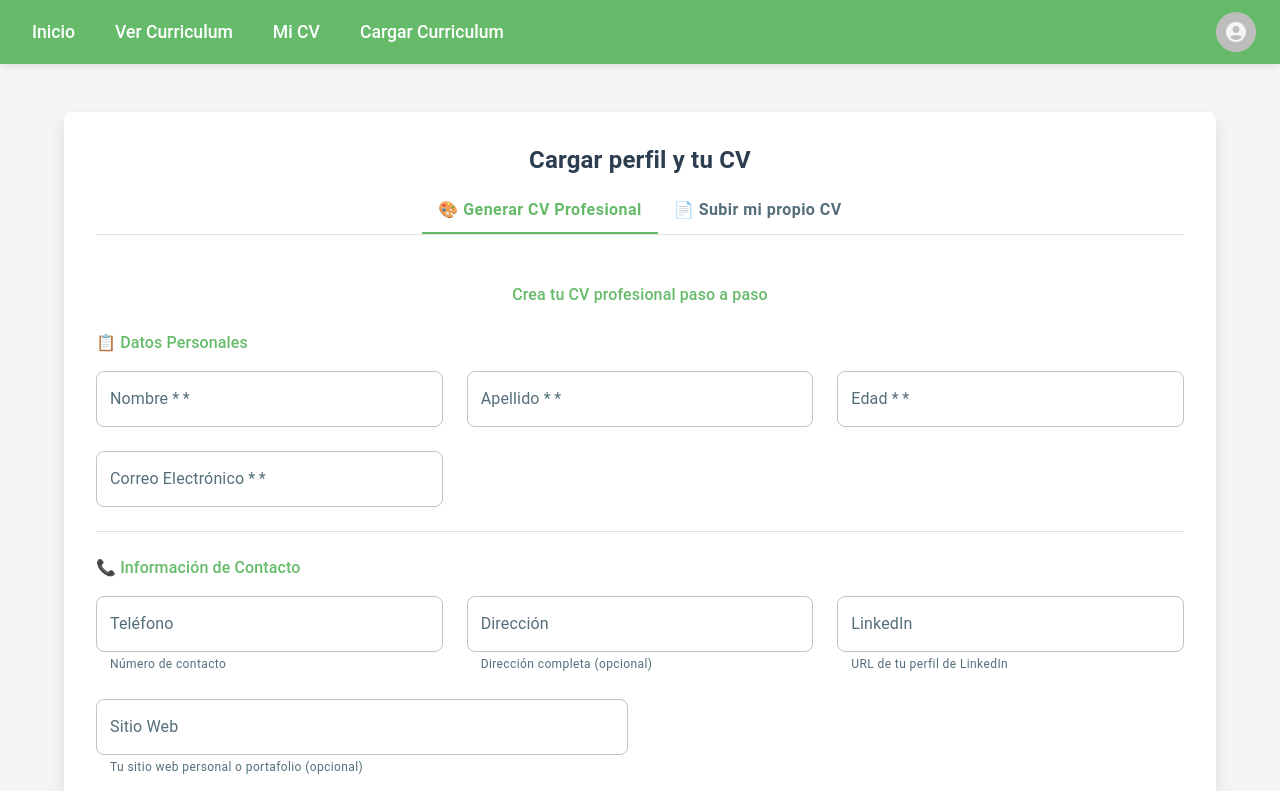
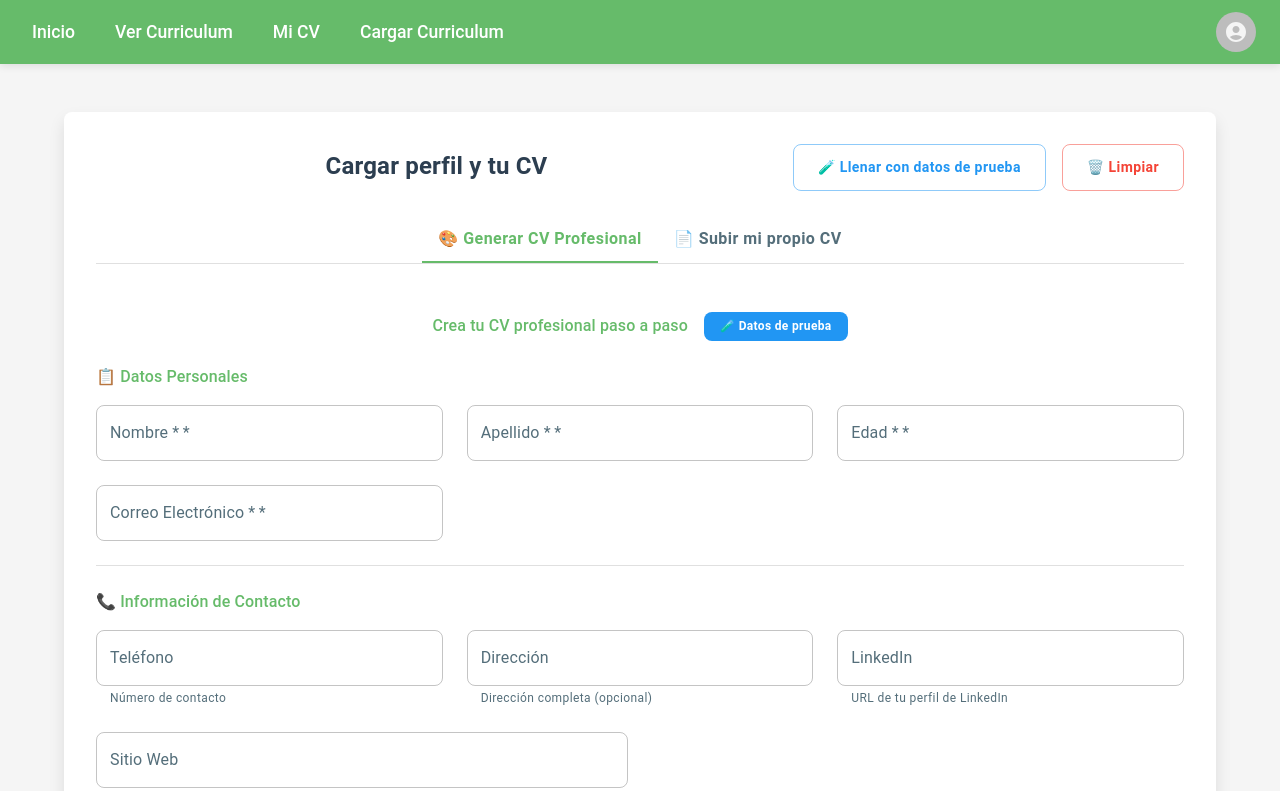
Before and after one commit to loctime/controlTrabajo, a React (Vite) app: page /cvc in a window 1280 px wide. Shown: the top 791 px of the page. Built offline with nearby package versions, Linux system fonts and the light colour scheme; no server answers; the database is empty; sample sign-in values are in the browser's storage.

Commit message:
funciona1

```diff
--- a/src/components/pages/cargaCv/cargaCv.jsx
+++ b/src/components/pages/cargaCv/cargaCv.jsx
@@ -168,6 +168,214 @@ const CargaCv = ({ handleClose, setIsChange, updateDashboard }) => {
     });
   }, [handleFileChange]);
 
+  // Función para llenar el formulario con datos de prueba
+  const fillWithTestData = useCallback(() => {
+    const testData = {
+      // Datos personales
+      Nombre: "Juan Carlos",
+      Apellido: "González Pérez",
+      Edad: "28",
+      Email: "juan.gonzalez@email.com",
+
+      // Información de contacto
+      telefono: "+34 612 345 678",
+      direccion: "Calle Mayor 123, 3º A, Madrid",
+      linkedin: "https://linkedin.com/in/juancgonzalez",
+      sitioWeb: "https://juan-gonzalez.dev",
+      perfilProfesional: "Desarrollador Frontend con 5 años de experiencia en React, Vue.js y tecnologías web modernas. Apasionado por crear interfaces de usuario intuitivas y experiencias digitales excepcionales.",
+
+      // Información profesional
+      categoriaGeneral: "Informática y Tecnología",
+      categoriaEspecifica: "Desarrollador Frontend",
+
+      // Ubicación
+      ciudad: "San Nicolás",
+      localidad: "Centro",
+
+      // Experiencias laborales
+      experiencias: [
+        {
+          id: "exp-1",
+          cargo: "Desarrollador Frontend Senior",
+          empresa: "TechCorp Solutions",
+          ubicacion: "San Nicolás, Argentina",
+          fechaInicio: "01/2022",
+          fechaFin: "Actualidad",
+          descripcion: "Liderazgo técnico en el desarrollo de aplicaciones web con React y TypeScript. Implementación de arquitecturas escalables y mejora de rendimiento en un 40%. Colaboración con equipos de diseño y backend para entregar productos de alta calidad.",
+          esActual: true
+        },
+        {
+          id: "exp-2",
+          cargo: "Desarrollador Frontend",
+          empresa: "Digital Agency Pro",
+          ubicacion: "Ramallo, Argentina",
+          fechaInicio: "03/2020",
+          fechaFin: "12/2021",
+          descripcion: "Desarrollo de sitios web y aplicaciones e-commerce para clientes internacionales. Uso de Vue.js, Nuxt.js y integración con APIs REST. Trabajo en equipo ágil con metodologías Scrum.",
+          esActual: false
+        },
+        {
+          id: "exp-3",
+          cargo: "Desarrollador Junior",
+          empresa: "StartupTech",
+          ubicacion: "San Nicolás, Argentina",
+          fechaInicio: "06/2019",
+          fechaFin: "02/2020",
+          descripcion: "Desarrollo de componentes React reutilizables y mantenimiento de código legacy. Participación en code reviews y mejora continua de procesos de desarrollo.",
+          esActual: false
+        }
+      ],
+
+      // Educación
+      educacion: [
+        {
+          id: "edu-1",
+          titulo: "Grado en Ingeniería Informática",
+          institucion: "Universidad Nacional de Rosario",
+          ubicacion: "San Nicolás, Argentina",
+          fechaInicio: "09/2015",
+          fechaFin: "06/2019",
+          descripcion: "Especialización en Ingeniería del Software. Proyecto final: Aplicación web para gestión de inventarios con React y Node.js. Nota media: 8.2"
+        },
+        {
+          id: "edu-2",
+          titulo: "Certificación AWS Cloud Practitioner",
+          institucion: "Amazon Web Services",
+          ubicacion: "Online",
+          fechaInicio: "01/2023",
+          fechaFin: "03/2023",
+          descripcion: "Fundamentos de computación en la nube, servicios AWS y mejores prácticas de seguridad."
+        }
+      ],
+
+      // Habilidades
+      habilidades: [
+        { id: "skill-1", nombre: "React", nivel: "Experto" },
+        { id: "skill-2", nombre: "TypeScript", nivel: "Avanzado" },
+        { id: "skill-3", nombre: "JavaScript", nivel: "Experto" },
+        { id: "skill-4", nombre: "Vue.js", nivel: "Avanzado" },
+        { id: "skill-5", nombre: "Node.js", nivel: "Intermedio" },
+        { id: "skill-6", nombre: "CSS/SASS", nivel: "Avanzado" },
+        { id: "skill-7", nombre: "Git", nivel: "Avanzado" },
+        { id: "skill-8", nombre: "Figma", nivel: "Intermedio" },
+        { id: "skill-9", nombre: "Trabajo en Equipo", nivel: "Avanzado" },
+        { id: "skill-10", nombre: "Resolución de Problemas", nivel: "Avanzado" }
+      ],
+
+      // Idiomas
+      idiomas: [
+        { id: "lang-1", idioma: "Español", nivel: "Nativo" },
+        { id: "lang-2", idioma: "Inglés", nivel: "Avanzado" },
+        { id: "lang-3", idioma: "Francés", nivel: "Básico" }
+      ],
+
+      // Certificaciones
+      certificaciones: [
+        {
+          id: "cert-1",
+          nombre: "AWS Cloud Practitioner",
+          institucion: "Amazon Web Services",
+          fecha: "03/2023",
+          url: "https://aws.amazon.com/certification/certified-cloud-practitioner/"
+        },
+        {
+          id: "cert-2",
+          nombre: "React Developer Certification",
+          institucion: "Meta (Facebook)",
+          fecha: "08/2022",
+          url: ""
+        }
+      ],
+
+      // Proyectos
+      proyectos: [
+        {
+          id: "proj-1",
+          nombre: "E-commerce Platform",
+          descripcion: "Plataforma de comercio electrónico completa desarrollada con React, Node.js y MongoDB. Incluye sistema de pagos, gestión de inventarios y panel administrativo. Proyecto personal con más de 1000 usuarios registrados.",
+          tecnologias: "React, Node.js, MongoDB, Stripe, AWS",
+          url: "https://github.com/juan-gonzalez/ecommerce-platform"
+        },
+        {
+          id: "proj-2",
+          nombre: "Task Management App",
+          descripcion: "Aplicación de gestión de tareas con interfaz drag-and-drop, notificaciones en tiempo real y colaboración en equipo. Desarrollada con Vue.js y Firebase.",
+          tecnologias: "Vue.js, Firebase, Vuex, CSS Grid",
+          url: "https://taskmanager-demo.netlify.app"
+        }
+      ],
+
+      // Referencias
+      referencias: [
+        {
+          id: "ref-1",
+          nombre: "María Rodríguez",
+          cargo: "Tech Lead",
+          empresa: "TechCorp Solutions",
+          telefono: "+34 611 234 567",
+          email: "maria.rodriguez@techcorp.com"
+        },
+        {
+          id: "ref-2",
+          nombre: "Carlos Martín",
+          cargo: "CTO",
+          empresa: "Digital Agency Pro",
+          telefono: "+34 622 345 678",
+          email: "carlos.martin@digitalagency.com"
+        }
+      ]
+    };
+
+    setNewCv(prevCv => ({
+      ...prevCv,
+      ...testData
+    }));
+
+    showAlert.success("Datos de prueba cargados", "El formulario se ha llenado automáticamente con datos de ejemplo para pruebas.");
+  }, []);
+
+  // Función para limpiar el formulario
+  const clearForm = useCallback(() => {
+    setNewCv({
+      // Datos actuales
+      Nombre: "",
+      Apellido: "",
+      Edad: "",
+      categoriaGeneral: "",
+      categoriaEspecifica: "",
+      ciudad: "",
+      localidad: "",
+      Email: "",
+      Foto: "",
+      cv: "",
+      estado: "pendiente",
+      versionCV: 1,
+
+      // Nuevos campos expandidos
+      telefono: "",
+      direccion: "",
+      linkedin: "",
+      sitioWeb: "",
+      perfilProfesional: "",
+
+      // Arrays de objetos
+      experiencias: [],
+      educacion: [],
+      habilidades: [],
+      idiomas: [],
+      certificaciones: [],
+      proyectos: [],
+      referencias: [],
+
+      // Configuración de CV generado
+      cvGenerado: false,
+      plantillaSeleccionada: "moderna",
+      cvPdfUrl: ""
+    });
+
+    showAlert.success("Formulario limpiado", "Todos los campos han sido limpiados.");
+  }, []);
+
   const handleSubmit = async (e) => {
     e.preventDefault();
     if (!user) return;
@@ -229,13 +437,22 @@ const CargaCv = ({ handleClose, setIsChange, updateDashboard }) => {
       }
 
       // Preparar datos según el modo
+      const finalCvUrl = tabValue === 0 ? cvPdfUrl : newCv.cv;
+
+      console.log("📋 Datos del CV a guardar:", {
+        modo: tabValue === 0 ? "Generado" : "Subido manualmente",
+        cvUrl: finalCvUrl,
+        plantilla: tabValue === 0 ? selectedTemplate : "N/A"
+      });
+
       const cvData = {
         ...newCv,
         estado: "pendiente",
         uid: user.uid,
+        cv: finalCvUrl, // Campo principal para compatibilidad con Dashboard
         cvGenerado: tabValue === 0, // true si es generador, false si es subida
         plantillaSeleccionada: tabValue === 0 ? selectedTemplate : null,
-        cvPdfUrl: tabValue === 0 ? cvPdfUrl : newCv.cv, // Usar PDF generado o archivo subido
+        cvPdfUrl: finalCvUrl, // URL del PDF (compatibilidad futura)
         fechaCreacion: new Date().toISOString(),
         versionCV: currentCv ? (currentCv.versionCV || 1) + 1 : 1
       };
@@ -280,9 +497,41 @@ const CargaCv = ({ handleClose, setIsChange, updateDashboard }) => {
       p: 3
     }}>
       <Paper elevation={3} sx={{ p: 4 }}>
-        <Typography variant="h4" gutterBottom align="center">
-          {currentCv ? "Actualizar tu perfil y CV" : "Cargar perfil y tu CV"}
-        </Typography>
+        <Box sx={{ display: 'flex', justifyContent: 'space-between', alignItems: 'center', mb: 3 }}>
+          <Typography variant="h4" sx={{ flex: 1, textAlign: 'center' }}>
+            {currentCv ? "Actualizar tu perfil y CV" : "Cargar perfil y tu CV"}
+          </Typography>
+
+          {/* Botones de utilidad para pruebas */}
+          {!currentCv && (
+            <Box sx={{ display: 'flex', gap: 2, ml: 2 }}>
+              <Button
+                variant="outlined"
+                color="secondary"
+                onClick={fillWithTestData}
+                sx={{
+                  minWidth: 200,
+                  fontSize: '14px',
+                  fontWeight: 'bold'
+                }}
+              >
+                🧪 Llenar con datos de prueba
+              </Button>
+              <Button
+                variant="outlined"
+                color="error"
+                onClick={clearForm}
+                sx={{
+                  minWidth: 120,
+                  fontSize: '14px',
+                  fontWeight: 'bold'
+                }}
+              >
+                🗑️ Limpiar
+              </Button>
+            </Box>
+          )}
+        </Box>
 
         {/* Sistema de Pestañas */}
         <Box sx={{ borderBottom: 1, borderColor: 'divider', mb: 3 }}>
@@ -309,9 +558,27 @@ const CargaCv = ({ handleClose, setIsChange, updateDashboard }) => {
         <Box component="form" onSubmit={handleSubmit}>
           {/* Pestaña 1: Generador de CV */}
           <TabPanel value={tabValue} index={0}>
-            <Typography variant="h6" sx={{ mb: 3, color: 'primary.main', textAlign: 'center' }}>
-              Crea tu CV profesional paso a paso
-            </Typography>
+            <Box sx={{ display: 'flex', justifyContent: 'center', alignItems: 'center', mb: 3 }}>
+              <Typography variant="h6" sx={{ color: 'primary.main', textAlign: 'center', mr: 2 }}>
+                Crea tu CV profesional paso a paso
+              </Typography>
+              {!currentCv && (
+                <Button
+                  variant="contained"
+                  color="secondary"
+                  size="small"
+                  onClick={fillWithTestData}
+                  sx={{
+                    fontSize: '12px',
+                    fontWeight: 'bold',
+                    px: 2,
+                    py: 0.5
+                  }}
+                >
+                  🧪 Datos de prueba
+                </Button>
+              )}
+            </Box>
 
             <PersonalDataForm newCv={newCv} handleChange={handleChange} />
             <Divider sx={{ my: 3 }} />
```
